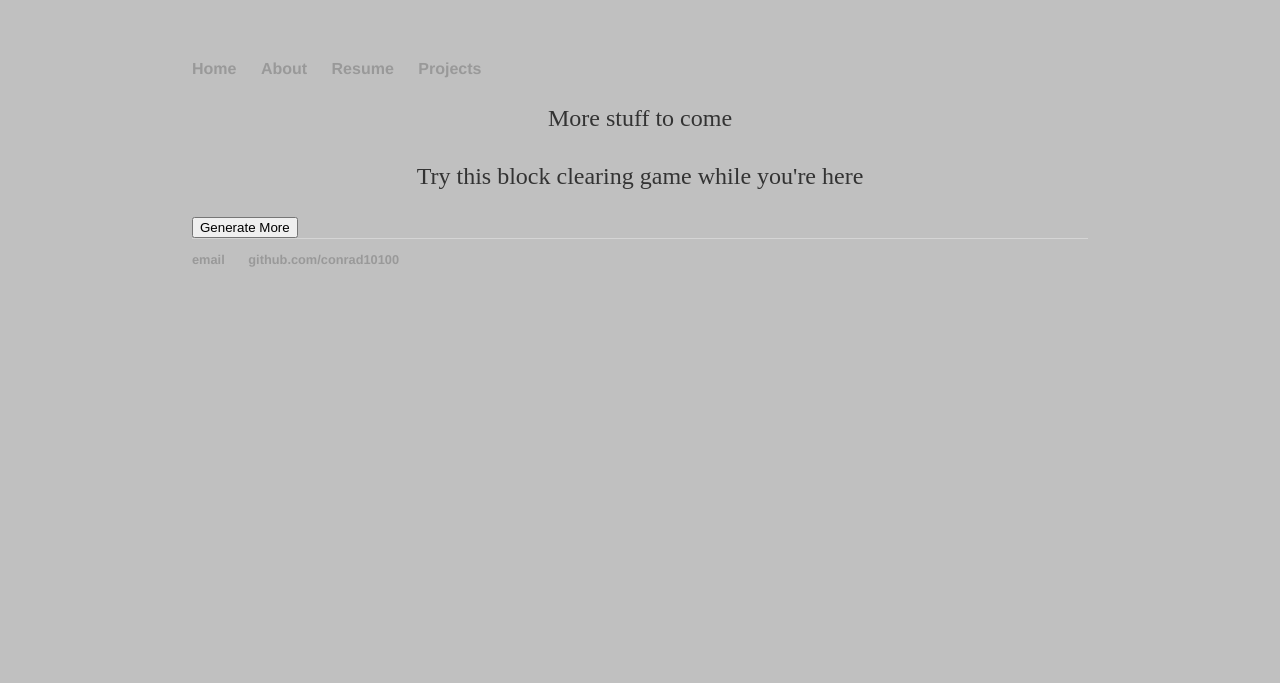
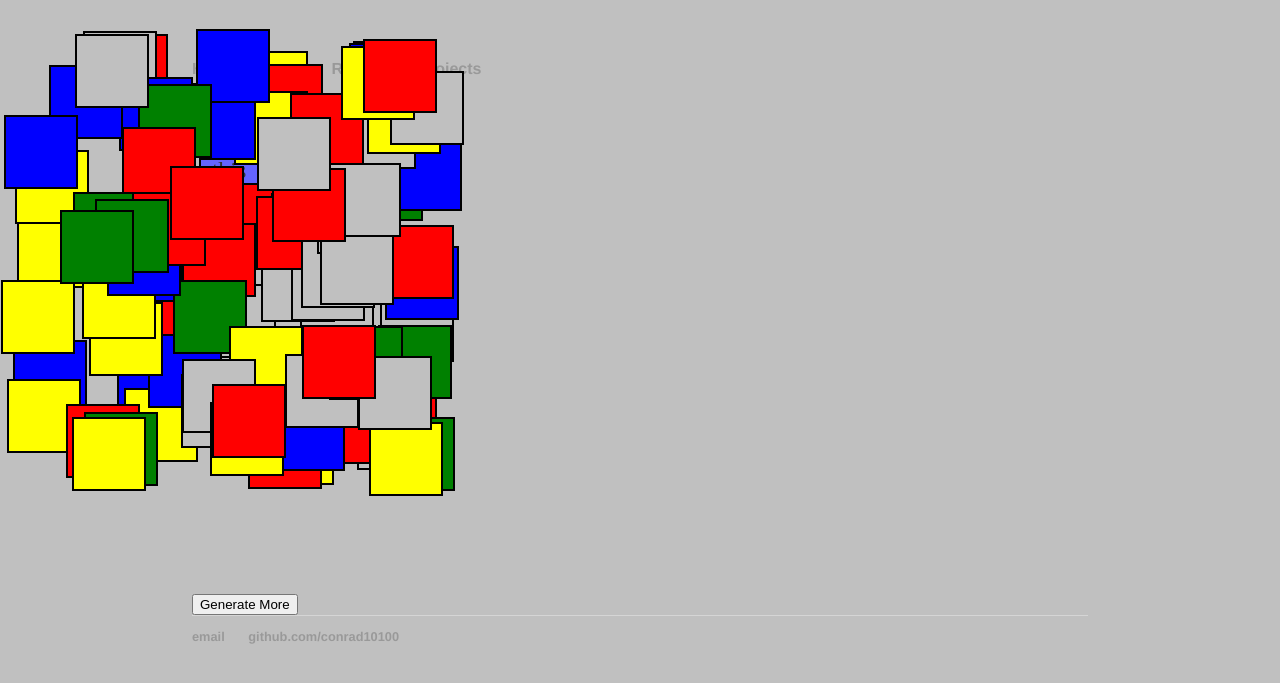
Before and after one commit to conrad10100/conrad10100.github.io, a Jekyll site: the page built from projects/index.html, in a window 1280 px wide. Shown: the top 683 px of the page. Built offline with Jekyll 4.4.1, drawn with Linux system fonts in a browser that asks for light colours.

Commit message:
Update index.html

```diff
--- a/projects/index.html
+++ b/projects/index.html
@@ -6,7 +6,18 @@ title: Conrad Chiu
 		<p>More stuff to come</p>
     <p>Try this block clearing game while you're here</p>
 </div><!-- /.blurb -->
-
+<style>
+    #container {
+      height: 500px;
+    }
+    p {
+      width:70px;
+      height:70px;
+      background-color: rgb(100,100, 255);
+      border: solid 2px black;
+      position: absolute;
+    }
+  </style>
 <div id="container">
 </div>
 <button id="myButton"> Generate More </button>
```
